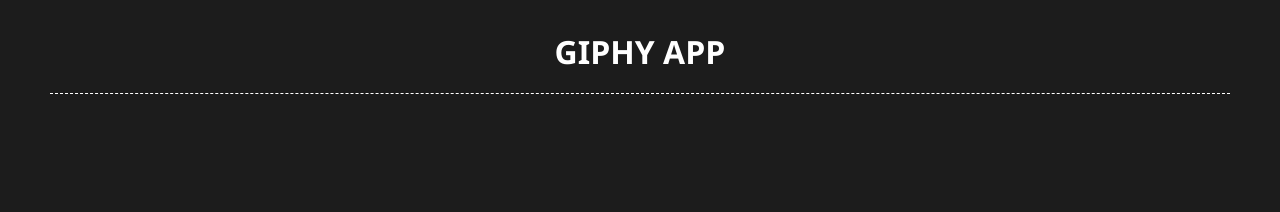
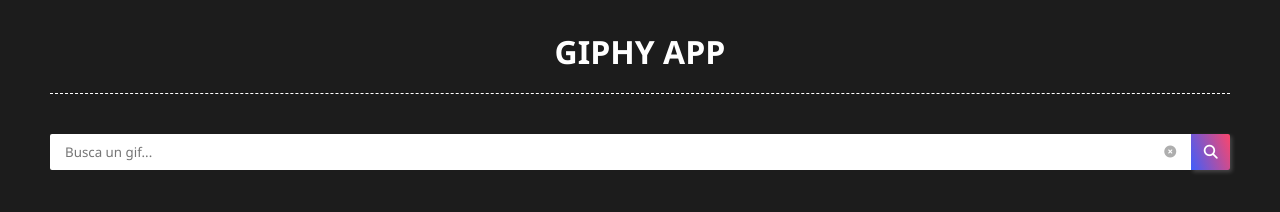
Before and after one commit to Samuel-Toledo/giphy-app, a plain HTML site: page index.html in a window 1280 px wide. Drawn offline with Linux system fonts and the light colour scheme.

Commit message:
Estructura y estilos del formulario

```diff
--- a/index.html
+++ b/index.html
@@ -14,6 +14,17 @@
         Giphy App
     </h1>
 
+    <form id="search-gifs-form" class="search-gifs-form">
+        <div class="control-container">
+            <input type="text" name="key-word" id="key-word" placeholder="Busca un gif...">
+            <i class="fa-solid fa-circle-xmark"></i>
+
+        </div>
+        <button type="submit">
+            <i class="fa-solid fa-magnifying-glass"></i>
+        </button>
+    </form>
+
     <script src="main.js"></script>
 
 </body>
--- a/styles.css
+++ b/styles.css
@@ -1,7 +1,7 @@
 :root {
     --bg-black: #1c1c1c;
     --bg-white: #ffffff;
-    --bg-gary: #787878;
+    --bg-gary: #aeaeae;
 }
 
 * {
@@ -22,4 +22,53 @@
     text-transform: uppercase;
     border-bottom: 1px dashed var(--bg-white);
     padding-bottom: 20px;
+    margin-bottom: 40px;
 }
+
+
+/* ESTILOS DE FORMULARIO*/
+
+.search-gifs-form {
+    display: flex;
+    align-items: center;
+    justify-content: center;
+}
+
+.control-container {
+    position: relative;
+    display: flex;
+    align-items: center;
+    width: 100%;
+}
+
+.control-container input {
+    width: 100%;
+    height: 36px;
+    padding: 8px 38px 8px 15px;
+    border: none;
+    outline: none;
+    border-radius: 2px 0px 0px 2px;
+}
+
+.control-container i {
+    position: absolute;
+    font-size: 12px;
+    right: 15px;
+    cursor: pointer;
+    color: var(--bg-gary);
+}
+
+.search-gifs-form button {
+    width: 40px;
+    height: 36px;
+    cursor: pointer;
+    color: var(--bg-white);
+    border: none;
+    border-radius: 0px 2px 2px 0px;
+    background: linear-gradient(70deg, rgba(63,94,251,1) 0%, rgba(252,70,107,1) 100%);;
+    box-shadow: rgba(255, 250, 255, 0.2) 2px 2px 4px;
+}
+
+.search-gifs-form button i {
+    font-size: 14px;
+}
```
